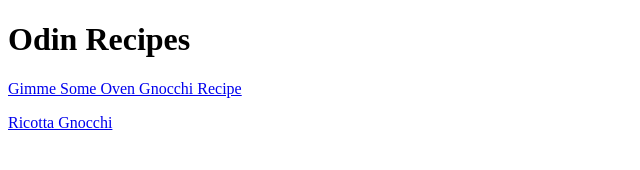
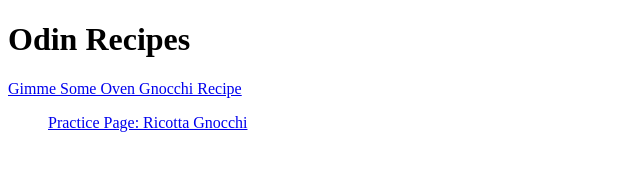
Before and after one commit to megktaylor/odin-recipes, a plain HTML site: page index.html in a window 1280 px wide. Shown: the whole page, without its empty margins (0-640 px from the left). Drawn offline with Linux system fonts and the light colour scheme.

Commit message:
not sure what is happening

```diff
--- a/index.html
+++ b/index.html
@@ -10,11 +10,16 @@
         <h1>Odin Recipes</h1>
 
         <p>
+
         <a href="https://www.gimmesomeoven.com/ricotta-gnocchi/">Gimme Some Oven Gnocchi Recipe</a>
+
         </p>
 
-        <a href="recipes/ricotta-gnocchi.html">Ricotta Gnocchi</a>
+        <ul>
 
+        <a href="recipes/ricotta-gnocchi.html">Practice Page: Ricotta Gnocchi</a>
+
+    </ul>
 
     </body>
 
```
